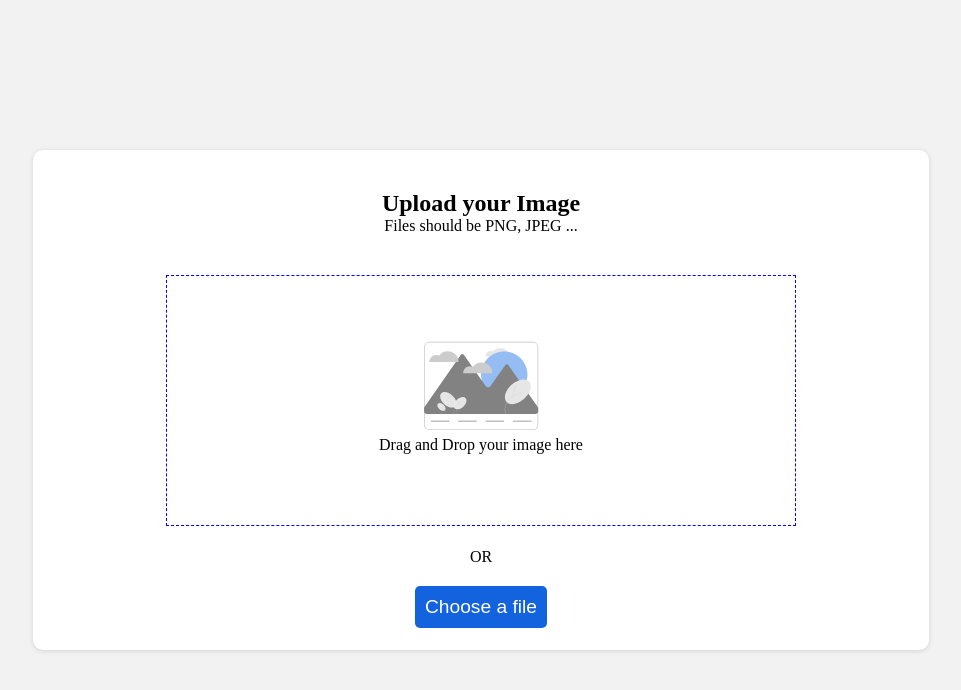
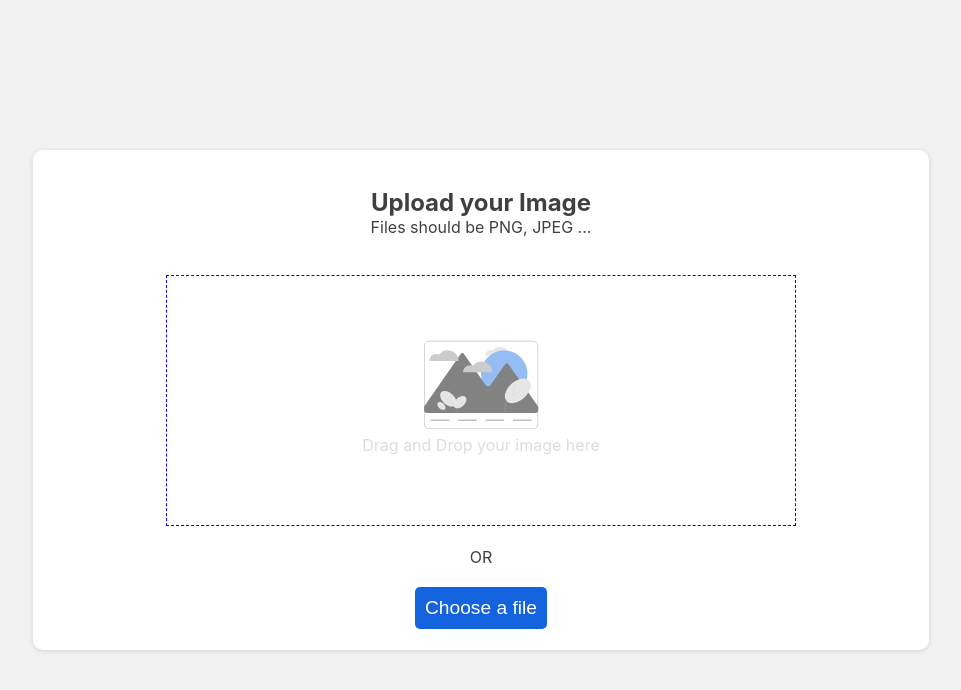
Before and after one commit to Alejo9601/image-uploader-frontend, a React (Create React App) app: page / in a window 1280 px wide. Shown: the top 690 px of the page, without its empty margins (159-1120 px from the left). Built offline with nearby package versions, Linux system fonts and the light colour scheme.

Commit message:
Modified font styles

```diff
--- a/src/components/ChooseFileButton.js
+++ b/src/components/ChooseFileButton.js
@@ -18,11 +18,16 @@
   border-radius: 5px;
   cursor: pointer;
 `;
+const P = styled.p`
+  color: #413f42;
+  font-family: -apple-system, BlinkMacSystemFont, "Segoe UI", Roboto, Oxygen,
+    Ubuntu, Cantarell, "Open Sans", "Helvetica Neue", sans-serif;
+`;
 
 const ChooseFileButton = ({ textButton }) => {
   return (
     <StyledDiv>
-      <p>OR</p>
+      <P>OR</P>
       <Button type="button">{textButton}</Button>
     </StyledDiv>
   );
--- a/src/components/DragContainer.js
+++ b/src/components/DragContainer.js
@@ -14,6 +14,9 @@
   width: 100%;
   text-align: center;
   padding: 5px;
+  color: #dddddd;
+  font-family: -apple-system, BlinkMacSystemFont, "Segoe UI", Roboto, Oxygen,
+    Ubuntu, Cantarell, "Open Sans", "Helvetica Neue", sans-serif;
 `;
 
 const DragContainer = () => {
--- a/src/components/TitleHeader.js
+++ b/src/components/TitleHeader.js
@@ -11,6 +11,9 @@
   p {
     width: 100%;
     text-align: center;
+    color: #413f42;
+    font-family: -apple-system, BlinkMacSystemFont, "Segoe UI", Roboto, Oxygen,
+      Ubuntu, Cantarell, "Open Sans", "Helvetica Neue", sans-serif;
   }
 `;
 const H1 = styled.h1``;
```
